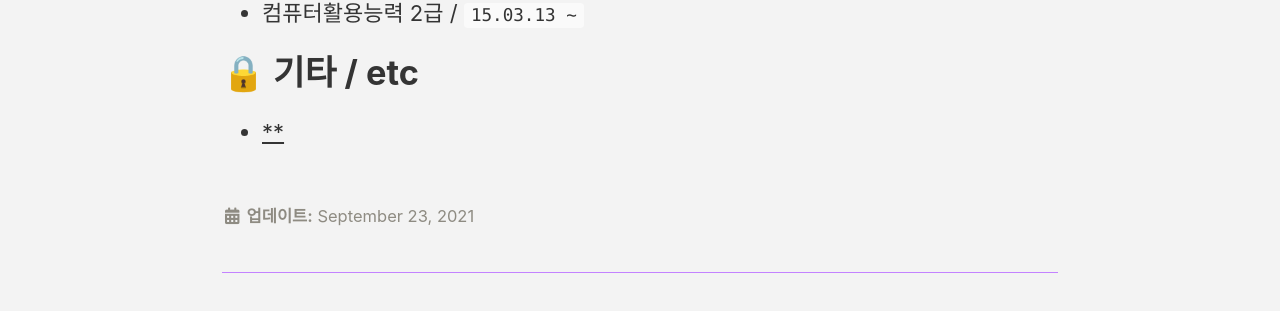
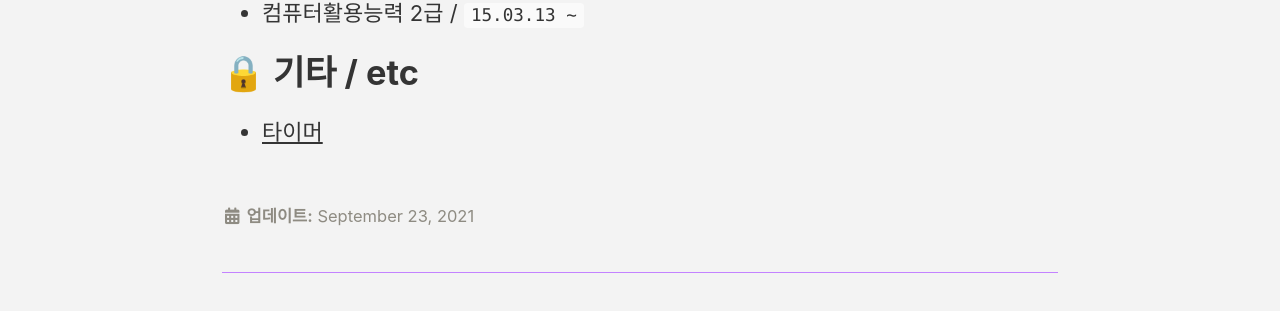
Before and after one commit to Amylo-jh/Amylo-blog, a Jekyll site: the page built from _pages/about.md, in a window 1280 px wide. Shown: the part 1446-1757 px from the top of the page. Built offline with Jekyll 4.4.1, drawn with Linux system fonts in a browser that asks for light colours; cached includes are drawn as plain includes; comment, search, counter and statistics services are not loaded.

Commit message:
fix message

```diff
--- a/_pages/about.md
+++ b/_pages/about.md
@@ -53,7 +53,7 @@ Interested in :
 <!-- - 항공전자정비기능사 / `17.06.23 ~` -->
 
 # 🔒 기타 / etc
- - [**](https://amylo-jh.github.io/Freedom-remain-time/)
+ - [타이머](https://amylo-jh.github.io/Freedom-remain-time/)
 
 <!--
 주요 경험 이력
```
